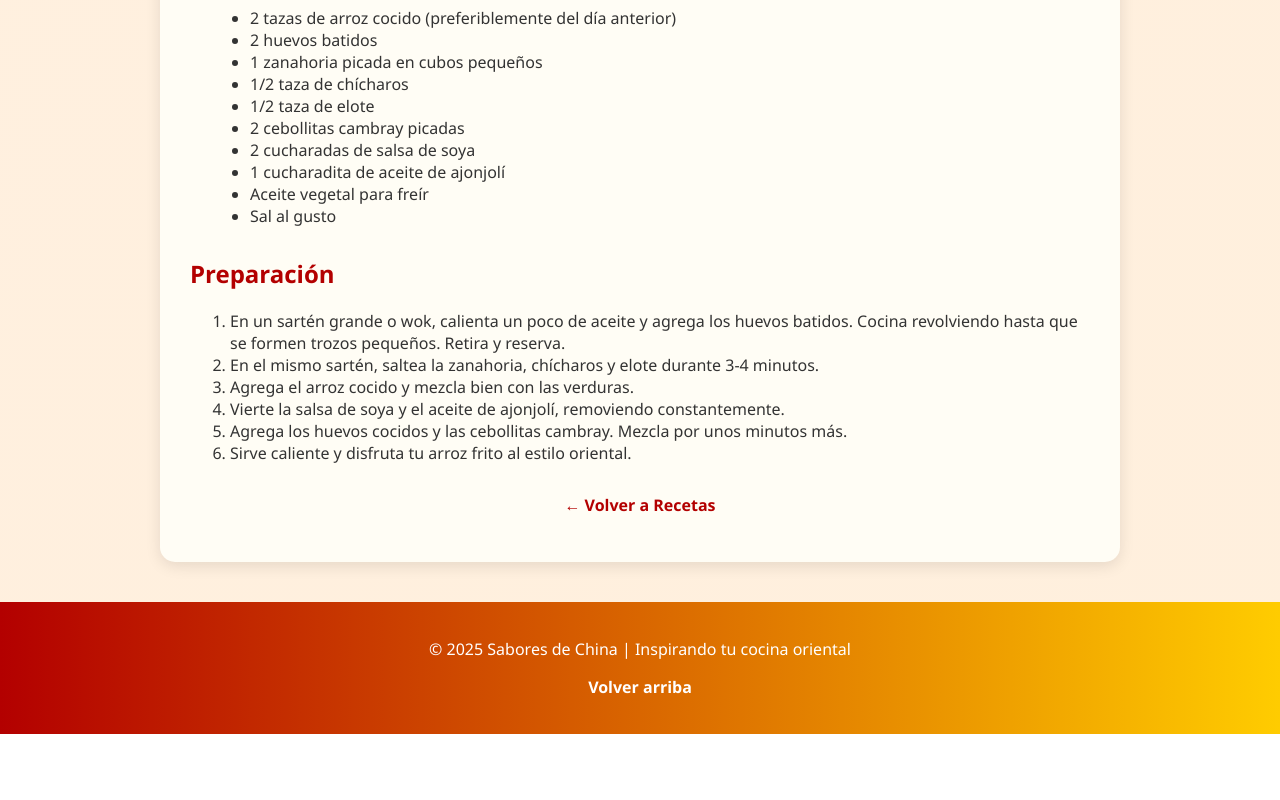
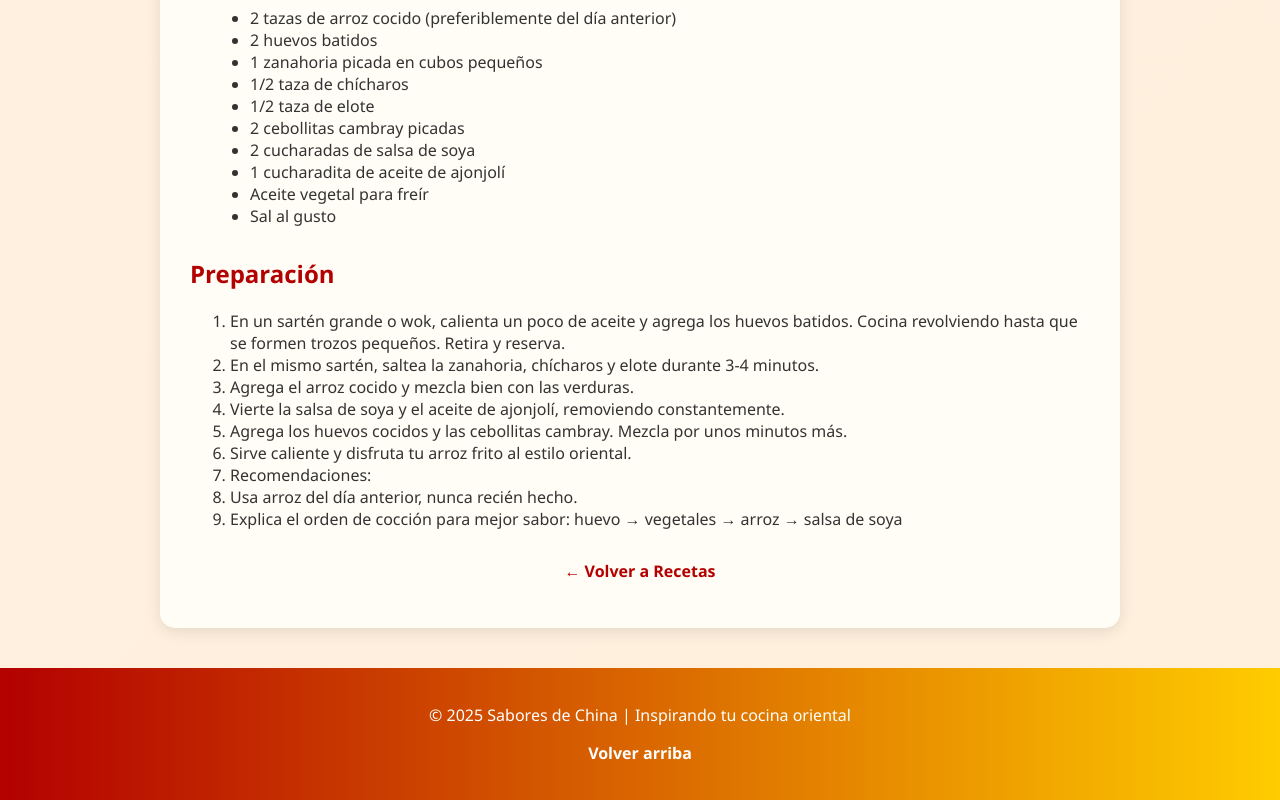
Before and after one commit to GaliSobrevals/recetas-china, a plain HTML site: page arroz.html in a window 1280 px wide. Shown: the part 700-1500 px from the top of the page. Before the commit the page ends 1434 px from the top, so only its background shows below. Drawn offline with Linux system fonts and the light colour scheme.

Commit message:
Recomendaciones arroz frito

```diff
--- a/arroz.html
+++ b/arroz.html
@@ -130,6 +130,9 @@
       <li>Vierte la salsa de soya y el aceite de ajonjolí, removiendo constantemente.</li>
       <li>Agrega los huevos cocidos y las cebollitas cambray. Mezcla por unos minutos más.</li>
       <li>Sirve caliente y disfruta tu arroz frito al estilo oriental.</li>
+      <li>Recomendaciones:</li>
+      <li>Usa arroz del día anterior, nunca recién hecho.</li>
+      <li>Explica el orden de cocción para mejor sabor: huevo → vegetales → arroz → salsa de soya</li>
     </ol>
 
     <p style="text-align:center; margin-top:30px;">
```
